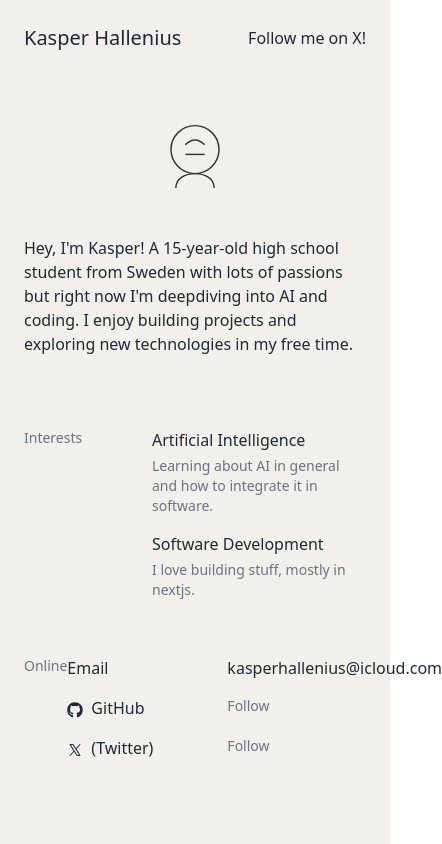
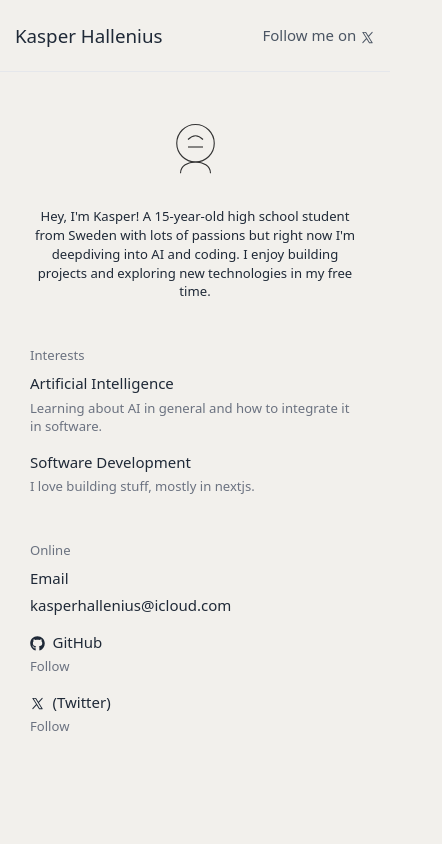
Before and after one commit to KasPeR0990/KasPeR0990, a Next.js app in the folder personal-website/: page / in a window 390 px wide. Shown: the whole page, 442 px wide, since content can reach past the window. Built offline with nearby package versions, Linux system fonts and the light colour scheme.

Commit message:
Mobile plus design update

```diff
--- a/personal-website/app/globals.css
+++ b/personal-website/app/globals.css
@@ -3,19 +3,32 @@
 @tailwind utilities;
 
 :root {
-  --background: #ffffff;
+  --background: #f2f0ec;
   --foreground: #171717;
 }
 
+/* Force light mode regardless of system preference */
 @media (prefers-color-scheme: dark) {
   :root {
-    --background: #ffffff;
+    --background: #f2f0ec;
     --foreground: #171717;
   }
+}
+
+html {
+  color-scheme: light;
 }
 
 body {
   color: var(--foreground);
   background: var(--background);
   font-family: Arial, Helvetica, sans-serif;
+  -webkit-text-size-adjust: 100%;
 }
+
+/* Responsive adjustments */
+@media (max-width: 640px) {
+  html, body {
+    font-size: 15px;
+  }
+}
--- a/personal-website/app/layout.tsx
+++ b/personal-website/app/layout.tsx
@@ -6,11 +6,16 @@ export const metadata = {
   description: 'Hey, I\'m Kasper! A 15-year-old high school student from Sweden with lots of passions but right now I\'m deepdiving into AI and coding. I enjoy building projects and exploring new technologies in my free time.',
 };
 
+export const viewport = {
+  width: 'device-width',
+  initialScale: 1,
+  maximumScale: 1,
+};
+
 export default function RootLayout({ children }: { children: React.ReactNode }) {
   return (
     <html lang="en">
       <head>
-
       </head>
       <body>
         {children}
--- a/personal-website/app/page.tsx
+++ b/personal-website/app/page.tsx
@@ -4,69 +4,80 @@ import { PiXLogo } from "react-icons/pi";
 
 export default function Home() {
   return (
-    <div className="min-h-screen bg-[#f2f0ec] text-gray-800 font-sans">
-      <div className="max-w-5xl mx-auto px-6 py-6">
-        <header className="flex justify-between items-center mb-16">
+    <div className="min-h-screen bg-background text-gray-800 font-sans">
+      {/* Header with full width */}
+      <header className="w-full py-6">
+        <div className="max-w-7xl mx-auto px-4 sm:px-6 flex justify-between items-center">
           <h1 className="text-xl font-medium">Kasper Hallenius</h1>
           <nav>
-          <a href="https://x.com/Kasper0990" target="_blank" rel="noopener noreferrer">Follow me on X! </a>
+            <a href="https://x.com/Kasper0990" target="_blank" rel="noopener noreferrer" className="text-gray-600 hover:text-gray-900">
+              Follow me on
+              <PiXLogo className="inline-block align-middle ml-1" />
+
+            </a>
           </nav>
-        </header>
+        </div>
+      </header>
 
-        <div className="flex flex-col items-center mb-16">
-          <svg className="w-24 h-24 mb-6" viewBox="0 0 100 100" xmlns="http://www.w3.org/2000/svg">
+      {/* Full width divider line */}
+      <div className="w-full border-t border-gray-200"></div>
+
+      {/* Main content */}
+      <div className="max-w-5xl mx-auto px-4 sm:px-6 pt-12 sm:pt-16">
+        <div className="flex flex-col items-center mb-10 sm:mb-16">
+          <svg className="w-20 h-20 sm:w-24 sm:h-24 mb-4 sm:mb-6" viewBox="0 0 100 100" xmlns="http://www.w3.org/2000/svg">
             <circle cx="50" cy="35" r="25" fill="none" stroke="#333" strokeWidth="1.5"/>
             <path d="M30 75 C30 55, 70 55, 70 75" fill="none" stroke="#333" strokeWidth="1.5"/>
             <path d="M40 30 Q50 20 60 30" fill="none" stroke="#333" strokeWidth="1.5"/>
             <path d="M40 40 L60 40" fill="none" stroke="#333" strokeWidth="1.5"/>
           </svg>
 
-          <div className="max-w-md text">
-            <p className="mb-2 text-base">Hey, I&apos;m Kasper! A 15-year-old high school student from Sweden with lots of passions but right now I&apos;m deepdiving into AI and coding.
+          <div className="max-w-md text-center sm:text-left px-4 sm:px-0">
+            <p className="mb-2 text-sm sm:text-base">Hey, I&apos;m Kasper! A 15-year-old high school student from Sweden with lots of passions but right now I&apos;m deepdiving into AI and coding.
               I enjoy building projects and exploring new technologies in my free time.</p>
           </div>
         </div>
 
-        <div className="max-w-2xl mx-auto">
-          <div className="flex mb-10">
-            <div className="w-32 text-sm text-gray-500">Interests</div>
+        <div className="max-w-2xl mx-auto px-4 sm:px-0">
+          <div className="flex flex-col sm:flex-row mb-8 sm:mb-10">
+            <div className="w-full sm:w-32 text-sm text-gray-500 mb-2 sm:mb-0">Interests</div>
             <div className="flex-1">
               <div className="mb-4">
-                <div className="mb-1">Artificial Intelligence</div>
+                <div className="mb-1 font-medium">Artificial Intelligence</div>
                 <div className="text-gray-500 text-sm">Learning about AI in general and how to integrate it in software.</div>
               </div>
               <div className="mb-4">
-                <div className="mb-1">Software Development</div>
+                <div className="mb-1 font-medium">Software Development</div>
                 <div className="text-gray-500 text-sm">I love building stuff, mostly in nextjs.  </div>
               </div>
             </div>
           </div>
 
-          <div className="flex">
-            <div className="w-32 text-sm text-gray-500">Online</div>
+          <div className="flex flex-col sm:flex-row">
+            <div className="w-full sm:w-32 text-sm text-gray-500 mb-2 sm:mb-0">Online</div>
             <div className="flex-1">
-              <div className="mb-4 flex">
-                <div className="w-40">Email</div>
-                <a href="mailto:kasperhallenius@icloud.com" className="hoover:underline">
+              <div className="mb-4 flex flex-col sm:flex-row">
+                <div className="w-full sm:w-40 mb-1 sm:mb-0">Email</div>
+                <a href="mailto:kasperhallenius@icloud.com" className="hover:underline">
                   kasperhallenius@icloud.com</a>
               </div>
-              <div className="mb-4 flex">
-                <div className="w-40">
+              <div className="mb-4 flex flex-col sm:flex-row">
+                <div className="w-full sm:w-40 mb-1 sm:mb-0">
                   <a href="https://github.com/KasPeR0990" target="_blank" rel="noopener noreferrer">
                   <FaGithub className="inline mr-2"/>
                     GitHub
                   </a>
                 </div>
-                <a href="https://github.com/KasPeR0990" target="blank" rel="noopener noreferrer" className="text-gray-500 text-sm">Follow</a>
+                <a href="https://github.com/KasPeR0990" target="_blank" rel="noopener noreferrer" className="text-gray-500 text-sm">Follow</a>
               </div>
-              <div className="mb-4 flex">
-                <div className="w-40">
+              <div className="mb-4 flex flex-col sm:flex-row">
+                <div className="w-full sm:w-40 mb-1 sm:mb-0">
                   <a href="https://x.com/Kasper0990" target="_blank" rel="noopener noreferrer">
                   <PiXLogo  className="inline mr-2"/>
                   (Twitter)
                   </a>
                 </div>
-                <a href="https://x.com/Kasper0990" target="blank" rel="noopener noreferrer" className="text-gray-500 text-sm">Follow</a>
+                <a href="https://x.com/Kasper0990" target="_blank" rel="noopener noreferrer" className="text-gray-500 text-sm">Follow</a>
               </div>
             </div>
           </div>
```
